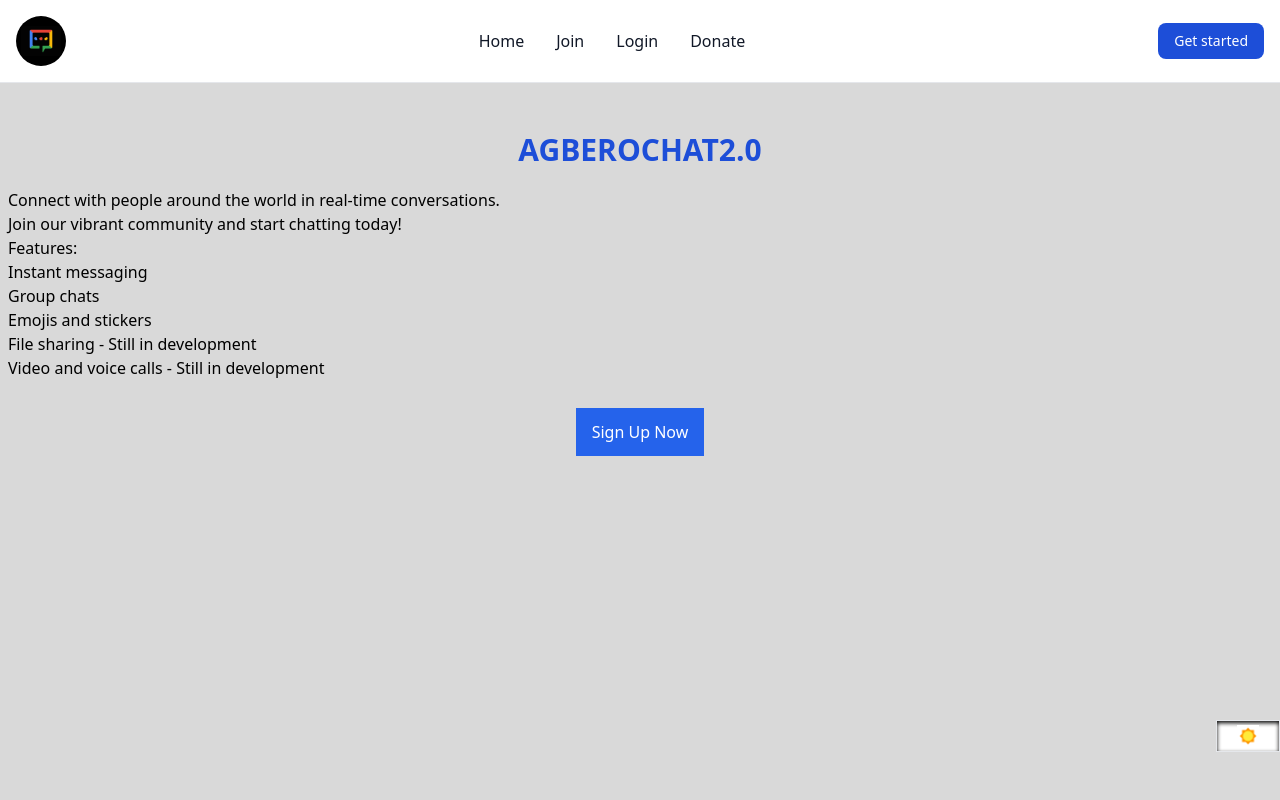
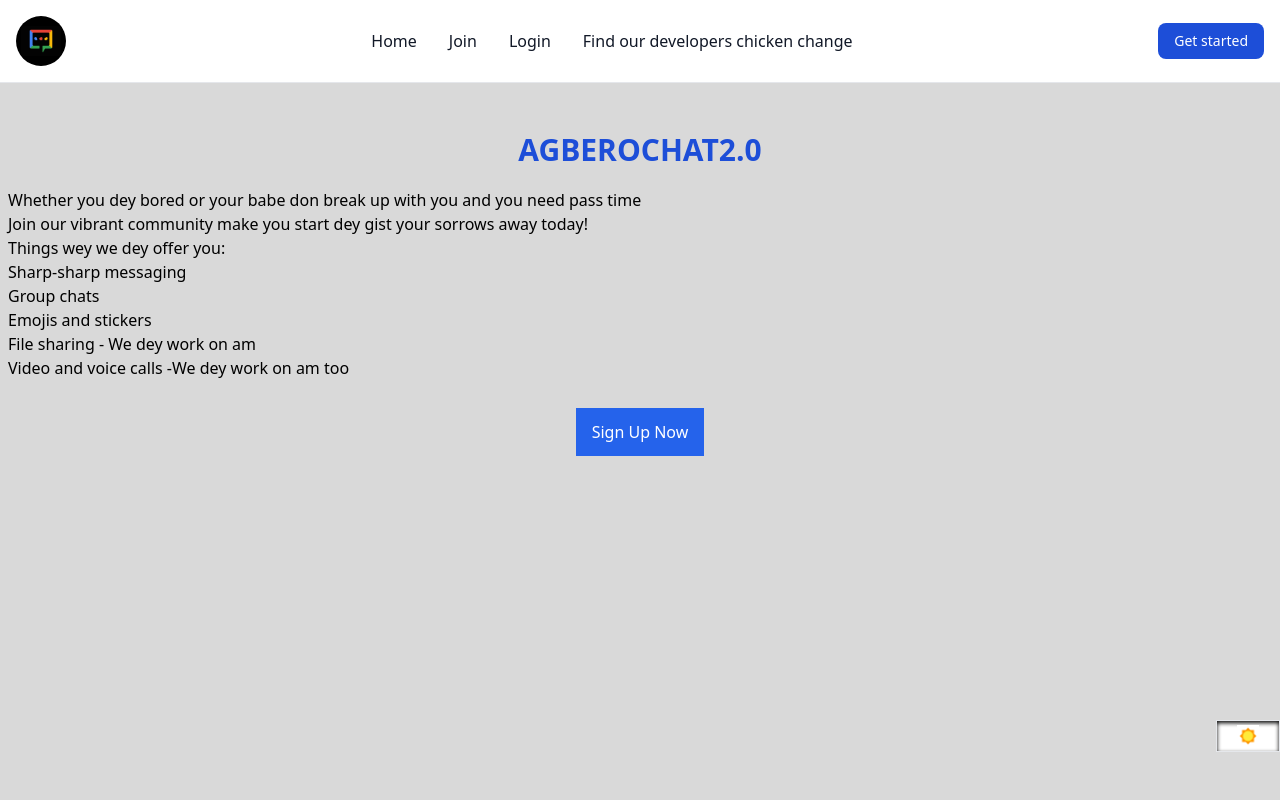
Before and after one commit to AnozieChibuike/AGBEROCHAT2.0, a Flask app: page / in a window 1280 px wide. Run offline with Flask 3, Linux system fonts and the light colour scheme; some libraries are stand-ins or nearby versions.

Commit message:
showcase wednesday

```diff
--- a/app/static/css/output.css
+++ b/app/static/css/output.css
@@ -1093,6 +1093,18 @@ video {
   padding-top: 7rem;
 }
 
+.pb-12 {
+  padding-bottom: 3rem;
+}
+
+.pb-2 {
+  padding-bottom: 0.5rem;
+}
+
+.pb-20 {
+  padding-bottom: 5rem;
+}
+
 .text-center {
   text-align: center;
 }
--- a/app/templates/base.html
+++ b/app/templates/base.html
@@ -23,7 +23,7 @@
       href="{{ url_for('static',filename='/css/output.css') }}"
     />
   </head>
-  <body class="bg-[#d9d9d9] dark:bg-[#2d2d2d] pt-28">
+  <body class="bg-[#d9d9d9] dark:bg-[#2d2d2d] pt-28 pb-20">
     <div
       class="fixed w-16 h-8 right-0 bottom-12 flex items-center justify-center border bg-white shadow-inner shadow-black"
     >
@@ -114,10 +114,10 @@
               >
             </li>
             <li>
-              <a
-                href="/donate"
+              <a target="_blank"
+                href="https://paystack.com/pay/s3zo32n54l"
                 class="block py-2 px-3 text-gray-900 rounded hover:bg-gray-100 md:hover:bg-transparent md:hover:text-blue-700 md:p-0 md:dark:hover:text-blue-500 dark:text-white dark:hover:bg-gray-700 dark:hover:text-white md:dark:hover:bg-transparent dark:border-gray-700"
-                >Donate</a
+                >Find our developers chicken change</a
               >
             </li>
           </ul>
--- a/app/templates/index.html
+++ b/app/templates/index.html
@@ -4,15 +4,15 @@
 {% block content %}
     <div class="home-container dark:text-white ml-2 mr-2 flex flex-col">
         <h1 class="text-center text-3xl text-blue-700 m-5 font-bold">AGBEROCHAT2.0</h1>
-        <p>Connect with people around the world in real-time conversations.</p>
-        <p>Join our vibrant community and start chatting today!</p>
-        <p>Features:</p>
+        <p>Whether you dey bored or your babe don break up with you and you need pass time</p>
+        <p>Join our vibrant community make you start dey gist your sorrows away today!</p>
+        <p>Things wey we dey offer you:</p>
         <ul>
-            <li>Instant messaging</li>
+            <li>Sharp-sharp messaging</li>
             <li>Group chats</li>
             <li>Emojis and stickers</li>
-            <li>File sharing - Still in development</li>
-            <li>Video and voice calls - Still in development</li>
+            <li>File sharing - We dey work on am</li>
+            <li>Video and voice calls -We dey work on am too</li>
         </ul>
         <div class="bg-blue-600 justify-center items-center flex self-center m-7 w-32 h-12">
             <a href="/signup" class="signup-btn text-white">Sign Up Now</a>
```
